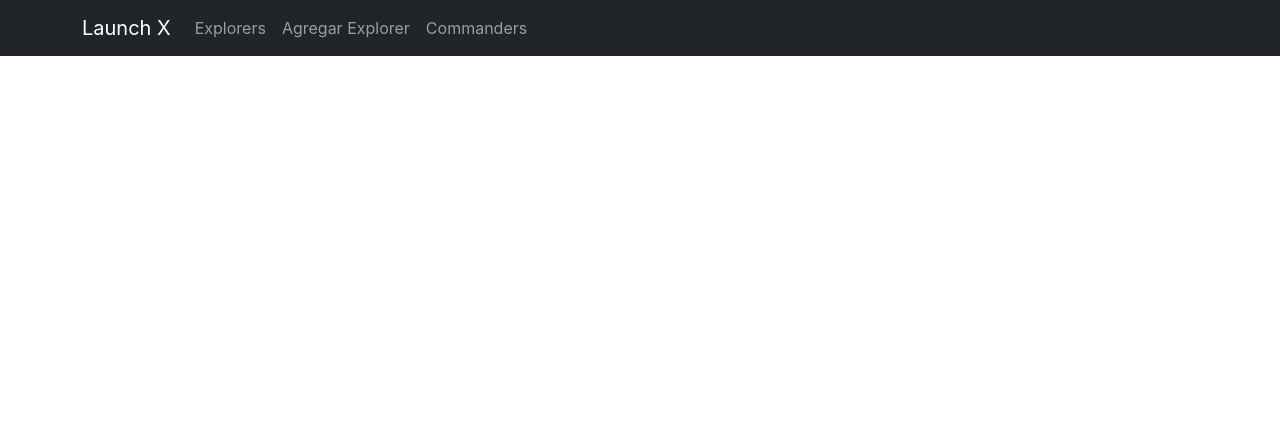
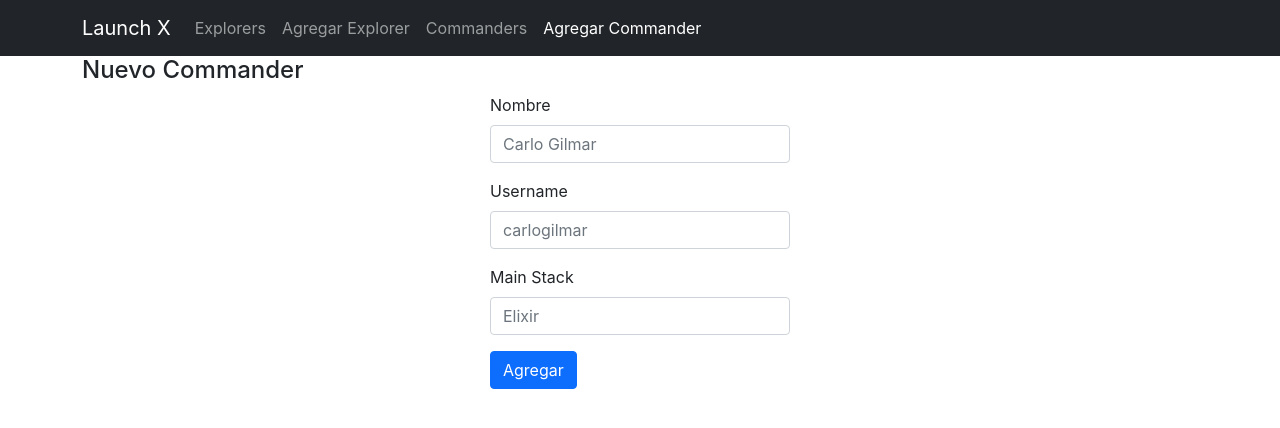
Before and after one commit to WollenMoth/client-launchx, a React (Create React App) app: page /commanders/new in a window 1280 px wide. Shown: the top 428 px of the page. Built offline with nearby package versions, Linux system fonts and the light colour scheme.

Commit message:
feat: add mission commander

```diff
--- a/src/App.js
+++ b/src/App.js
@@ -6,6 +6,7 @@ import Navbar from "./components/Navbar";
 import ExplorersList from "./components/ExplorersList";
 import ExplorerForm from "./components/ExplorerForm";
 import CommandersList from "./components/CommandersList";
+import CommanderForm from "./components/CommanderForm";
 
 function App() {
   return (
@@ -17,6 +18,7 @@ function App() {
           <Route path="/explorers" element={<ExplorersList />} />
           <Route path="/explorers/:id" element={<ExplorerForm />} />
           <Route path="/commanders" element={<CommandersList />} />
+          <Route path="/commanders/:id" element={<CommanderForm />} />
           <Route path="/" element={<CommandersList />} />
         </Routes>
       </Container>
--- /dev/null
+++ b/src/components/CommanderForm.css
@@ -0,0 +1,3 @@
+Form {
+  max-width: 300px;
+}
--- /dev/null
+++ b/src/components/CommanderForm.jsx
@@ -0,0 +1,87 @@
+import React, { Fragment, useState } from "react";
+import { useParams } from "react-router-dom";
+import { toast } from "react-toastify";
+import Form from "react-bootstrap/Form";
+import Button from "react-bootstrap/Button";
+import "./CommanderForm.css";
+import { createCommander } from "../services/commanderService";
+
+function CommanderForm(props) {
+  const [created, setCreated] = useState(false);
+  const [commander, setCommander] = useState({
+    name: "",
+    username: "",
+    mainStack: "",
+  });
+
+  const { id } = useParams();
+
+  const handleChange = (e, field) => {
+    setCommander({ ...commander, [field]: e.target.value });
+  };
+
+  const handleSubmit = async (e) => {
+    try {
+      e.preventDefault();
+      await createCommander(commander);
+      setCreated(true);
+      setCommander({
+        name: "",
+        username: "",
+        mainStack: "",
+      });
+    } catch (error) {
+      if (error.response && error.response.status === 400)
+        toast.error(error.response.data.detail);
+    }
+  };
+
+  if (created)
+    return (
+      <Fragment>
+        <h4>Commander creado exitosamente</h4>
+        <Button variant="primary" onClick={() => setCreated(false)}>
+          Agregar
+        </Button>
+      </Fragment>
+    );
+
+  return (
+    <Fragment>
+      {id === "new" && <h4>Nuevo Commander</h4>}
+      <Form className="mx-auto">
+        <Form.Group className="mb-3" controlId="name">
+          <Form.Label>Nombre</Form.Label>
+          <Form.Control
+            placeholder="Carlo Gilmar"
+            value={commander.name}
+            onChange={(e) => handleChange(e, "name")}
+          />
+        </Form.Group>
+        <Form.Group className="mb-3" controlId="username">
+          <Form.Label>Username</Form.Label>
+          <Form.Control
+            placeholder="carlogilmar"
+            value={commander.username}
+            onChange={(e) => handleChange(e, "username")}
+          />
+        </Form.Group>
+        <Form.Group className="mb-3" controlId="mainStack">
+          <Form.Label>Main Stack</Form.Label>
+          <Form.Control
+            placeholder="Elixir"
+            value={commander.mainStack}
+            onChange={(e) => handleChange(e, "mainStack")}
+          />
+        </Form.Group>
+        {id === "new" && (
+          <Button variant="primary" type="submit" onClick={handleSubmit}>
+            Agregar
+          </Button>
+        )}
+      </Form>
+    </Fragment>
+  );
+}
+
+export default CommanderForm;
--- a/src/components/Navbar.jsx
+++ b/src/components/Navbar.jsx
@@ -23,6 +23,9 @@ function Navbar(props) {
             <LinkContainer to="/commanders">
               <Nav.Link>Commanders</Nav.Link>
             </LinkContainer>
+            <LinkContainer to="/commanders/new">
+              <Nav.Link>Agregar Commander</Nav.Link>
+            </LinkContainer>
           </Nav>
         </BaseNavbar.Collapse>
       </Container>
--- a/src/services/commanderService.js
+++ b/src/services/commanderService.js
@@ -3,3 +3,7 @@ import http from "./httpService";
 export const getCommanders = () => {
   return http.get("/commanders");
 };
+
+export const createCommander = (commander) => {
+  return http.post("/commanders", commander);
+};
```
